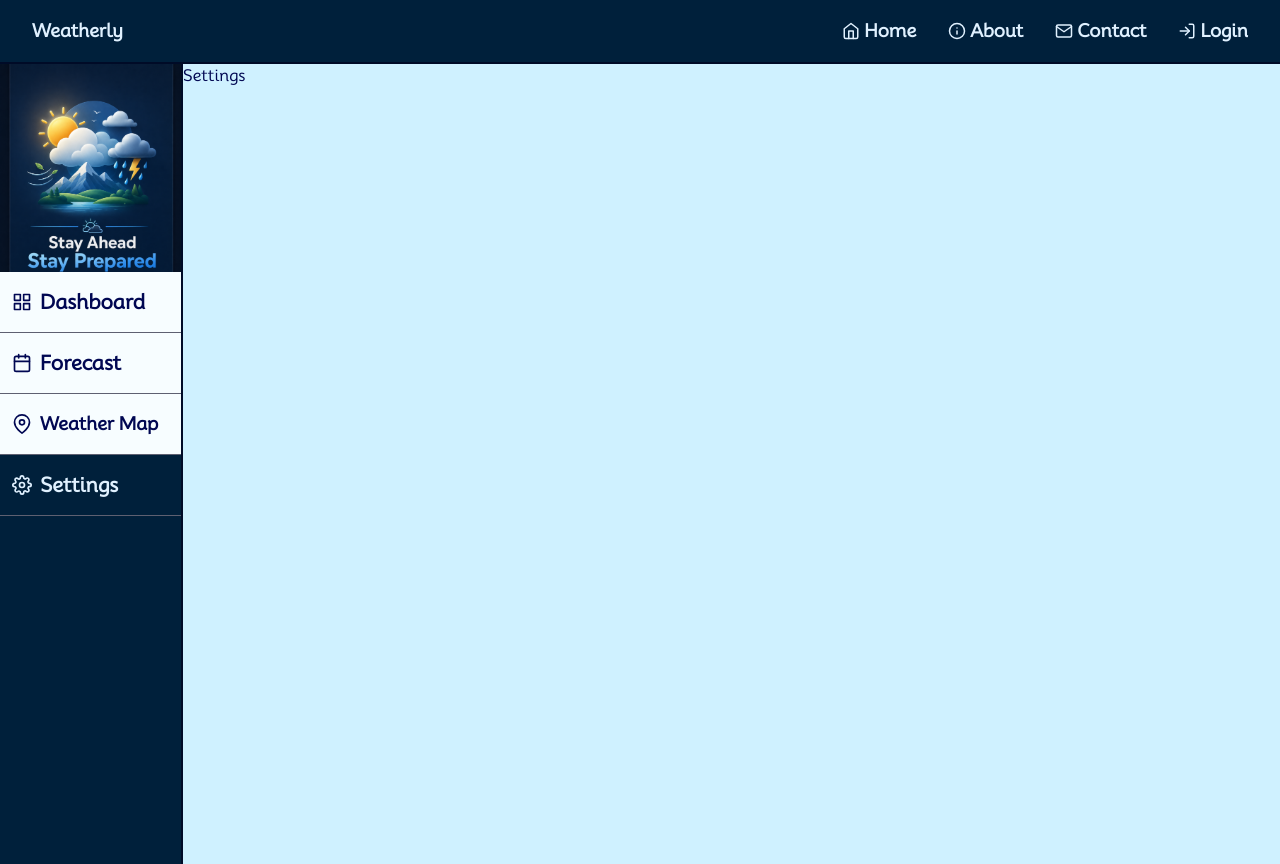
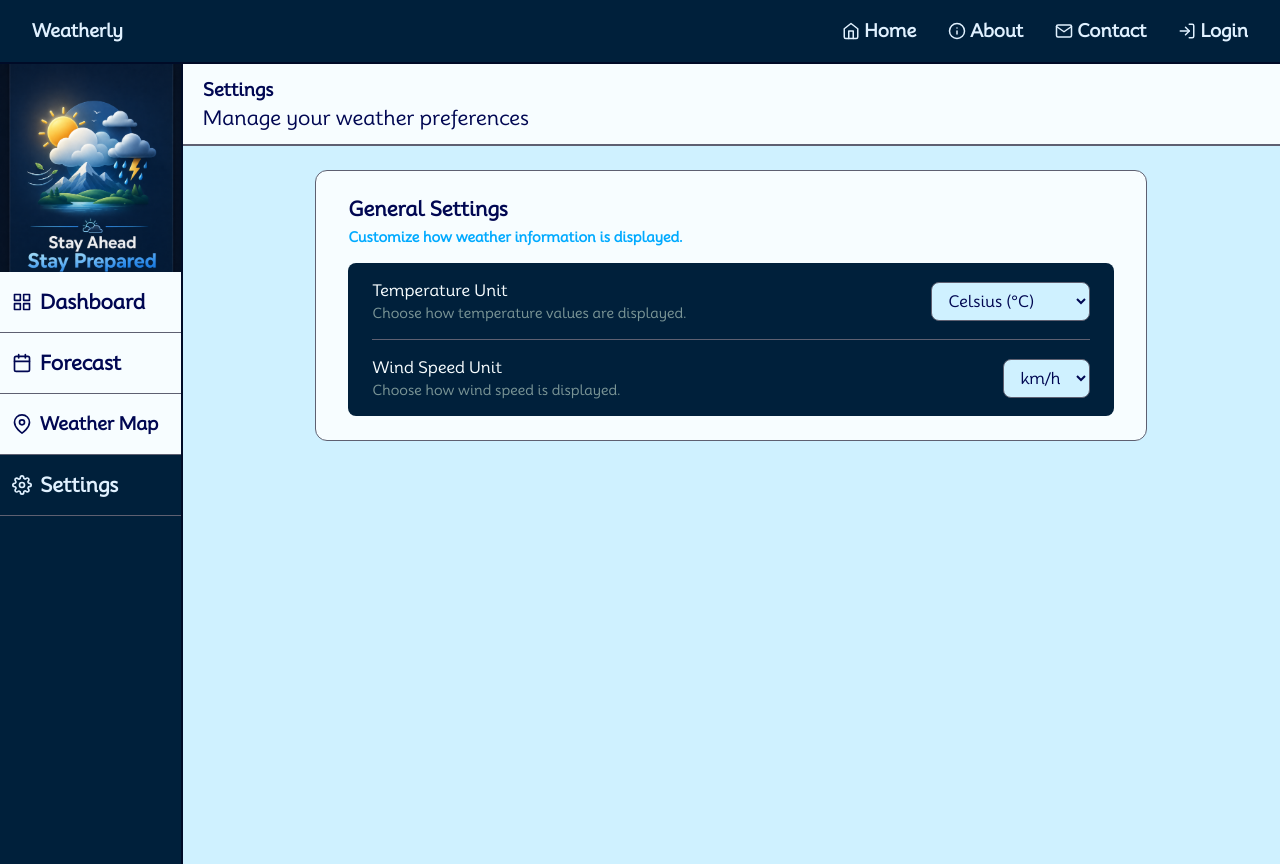
Before and after one commit to kamaleshs-codes/CodeOrbit_WeatherDashboard, a React (Vite) app: page /settings in a window 1280 px wide. Built offline with nearby package versions, Linux system fonts and the light colour scheme; no server answers.

Commit message:
Started created settings page with context and implemented settings values, general settings UI

```diff
--- a/src/components/PageHeader.jsx
+++ b/src/components/PageHeader.jsx
@@ -2,14 +2,12 @@ import React from "react";
 
 export const PageHeader = ({ title, subtitle, children }) => {
   return (
-    <header className='flex gap-10 items-center p-3 bg-primary border-b-2 border-border-muted'>
+    <header className='flex gap-10 items-center px-5 py-3 bg-primary border-b-2 border-border-muted'>
       <div>
-        <h1 className='text-md font-bold'>{title}</h1>
+        <h1 className='text-lg font-bold'>{title}</h1>
         <p className='text-xl'>{subtitle}</p>
       </div>
-      <div className="flex-1">
-          {children && <div>{children}</div>}
-      </div>
+      <div className='flex-1'>{children && <div>{children}</div>}</div>
     </header>
   );
 };
--- /dev/null
+++ b/src/context/SettingsContext.jsx
@@ -0,0 +1,32 @@
+import { Children, createContext, useContext, useState } from "react";
+
+const SettingsContext = createContext();
+
+export const SettingsProvider = ({ children }) => {
+  const [settings, setSettings] = useState({
+    temperatureUnit: "celsius",
+    windSpeedUnit: "kmh",
+    theme: "light",
+    weatherAlerts: true,
+    dailySummary: true,
+    autoRefresh: true,
+    defaultMapLayer: "temperature",
+  });
+
+  const updateSettings = (key, value) => {
+    setSettings((prev) => ({
+      ...prev,
+      [key]: value,
+    }));
+  };
+
+  return (
+    <SettingsContext.Provider value={{ settings, updateSettings }}>
+      {children}
+    </SettingsContext.Provider>
+  );
+};
+
+export const useSettings = () => {
+  return useContext(SettingsContext);
+};
--- a/src/index.css
+++ b/src/index.css
@@ -11,12 +11,13 @@
   --primary: #f7fdff;
   --secondary: #00203b;
   --main: #cff1ff;
+  --accent: #00aaff;
   --text-main: #e0f1ff;
   --text-muted: #000752;
-  --accent: #00a2ff;
-  --card-start: #002338;
-  --card-mid: #001f7a;
-  --card-end: #006b8f;
+  --text-light: #7a9596;
+  --card-start: #09005c;
+  --card-mid: #0026a1;
+  --card-end: #3355ff;
   --card-contrast-high: #5cc0f9;
   --card-contrast-low: #a7f1fe;
   --border: #000b27;
@@ -32,8 +33,9 @@
   --color-accent: var(--accent);
   --color-text-main: var(--text-main);
   --color-text-accent: var(--accent);
+  --color-text-light: var(--text-light);
   --background-image-inner-card: linear-gradient(
-    155deg,
+    230deg,
     var(--card-start),
     var(--card-mid),
     var(--card-end)
--- a/src/main.jsx
+++ b/src/main.jsx
@@ -5,12 +5,15 @@ import "leaflet/dist/leaflet.css";
 import App from "./App.jsx";
 import { BrowserRouter } from "react-router-dom";
 import { LocationProvider } from "./context/LocationContext.jsx";
+import { SettingsProvider } from "./context/SettingsContext.jsx";
 
 createRoot(document.getElementById("root")).render(
   <StrictMode>
     <BrowserRouter>
       <LocationProvider>
-        <App />
+        <SettingsProvider>
+          <App />
+        </SettingsProvider>
       </LocationProvider>
     </BrowserRouter>
   </StrictMode>,
--- a/src/pages/Settings.jsx
+++ b/src/pages/Settings.jsx
@@ -1,7 +1,59 @@
-import React from 'react'
+import React from "react";
+import { useSettings } from "../context/SettingsContext";
+import { PageHeader } from "../components/PageHeader";
 
 export const Settings = () => {
+  const { settings, updateSettings } = useSettings();
+
   return (
-    <div>Settings</div>
-  )
-}
+    <section className='h-full'>
+      <PageHeader title='Settings' subtitle='Manage your weather preferences' />
+      <main className='p-6 w-220 mx-auto'>
+        <div className='rounded-xl border border-border-muted bg-primary px-8 py-6'>
+          <div className='mb-4'>
+            <h3 className='text-xl font-semibold'>General Settings</h3>
+            <p className='text-sm text-accent mt-1 font-semibold'>
+              Customize how weather information is displayed.
+            </p>
+          </div>
+          <div className='bg-secondary text-primary rounded-lg px-6'>
+            <div className='flex items-center justify-between border-b border-border-muted py-4'>
+              <div>
+                <h4 className='font-medium'>Temperature Unit</h4>
+                <p className='text-sm text-text-light'>
+                  Choose how temperature values are displayed.
+                </p>
+              </div>
+              <select
+                value={settings.temperatureUnit}
+                onChange={(e) =>
+                  updateSettings("temperatureUnit", e.target.value)
+                }
+                className='rounded-lg border border-border-muted text-text-muted bg-main px-3 py-2 outline-none'>
+                <option value='celsius'>Celsius (°C)</option>
+                <option value='fahrenheit'>Fahrenheit (°F)</option>
+              </select>
+            </div>
+            <div className='flex items-center justify-between py-4'>
+              <div>
+                <h4 className='font-medium'>Wind Speed Unit</h4>
+                <p className='text-sm text-text-light'>
+                  Choose how wind speed is displayed.
+                </p>
+              </div>
+              <select
+                value={settings.windSpeedUnit}
+                onChange={(e) =>
+                  updateSettings("windSpeedUnit", e.target.value)
+                }
+                className='rounded-lg border border-border-muted text-text-muted bg-main px-3 py-2 outline-none'>
+                <option value='kmh'>km/h</option>
+                <option value='mph'>mph</option>
+              </select>
+            </div>
+          </div>
+        </div>
+      </main>
+    </section>
+  );
+};
--- a/src/pages/WeatherMap.jsx
+++ b/src/pages/WeatherMap.jsx
@@ -47,7 +47,6 @@ export const WeatherMap = () => {
                   url={`https://tile.openweathermap.org/map/${layerNames[activeLayer]}/{z}/{x}/{y}.png?appid=${
                     import.meta.env.VITE_WEATHER_API_KEY
                   }`}
-                  opacity={0.5}
                 />
                 <MapUpdater position={selectedPosition} />
                 <Marker position={selectedPosition}>
@@ -58,8 +57,8 @@ export const WeatherMap = () => {
                   </Popup>
                 </Marker>
               </MapContainer>
-              <div className='absolute top-4 right-4 z-[1000] rounded-xl bg-primary p-3 shadow-lg'>
-                <h3 className='mb-2 text-sm font-semibold text-secondary'>
+              <div className='absolute top-4 right-4 z-[1000] rounded-xl bg-main/65 p-3 shadow-lg'>
+                <h3 className='mb-2 text-md font-semibold text-text-muted'>
                   Weather Layers
                 </h3>
                 <div className='flex flex-col gap-2'>
```
